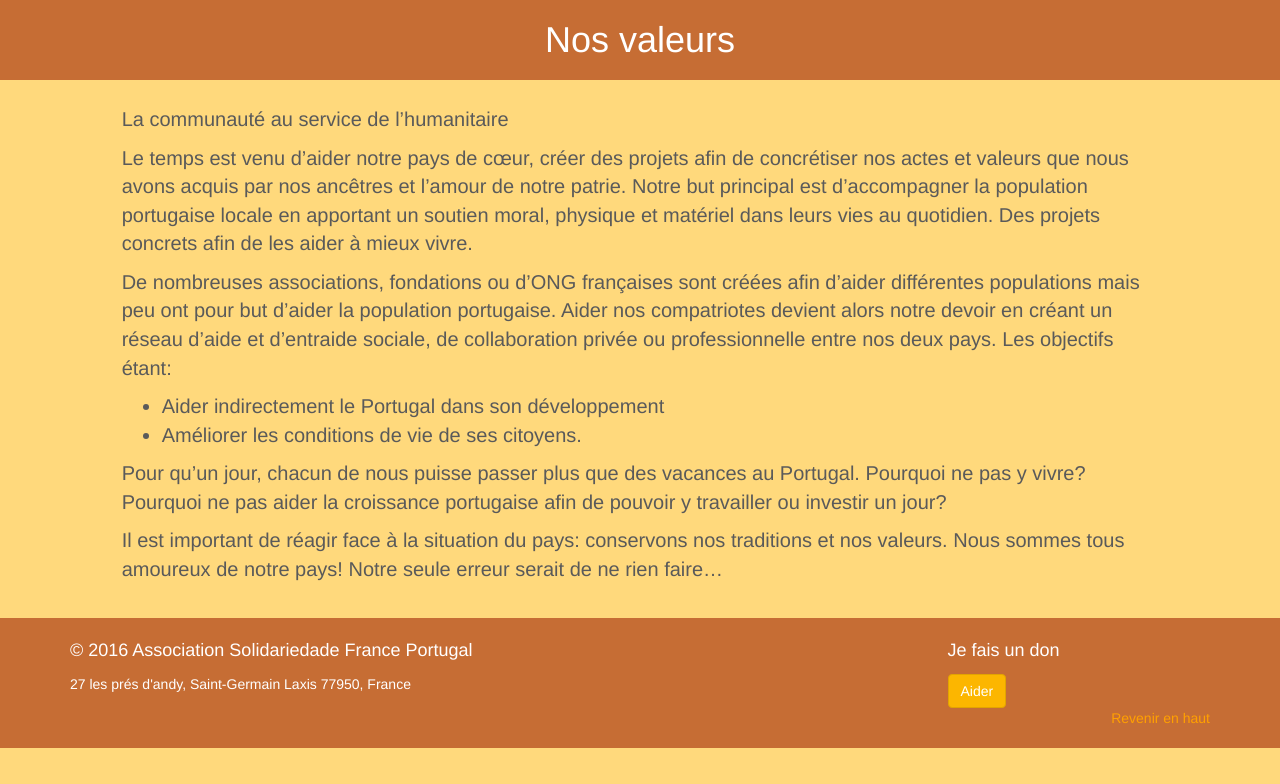
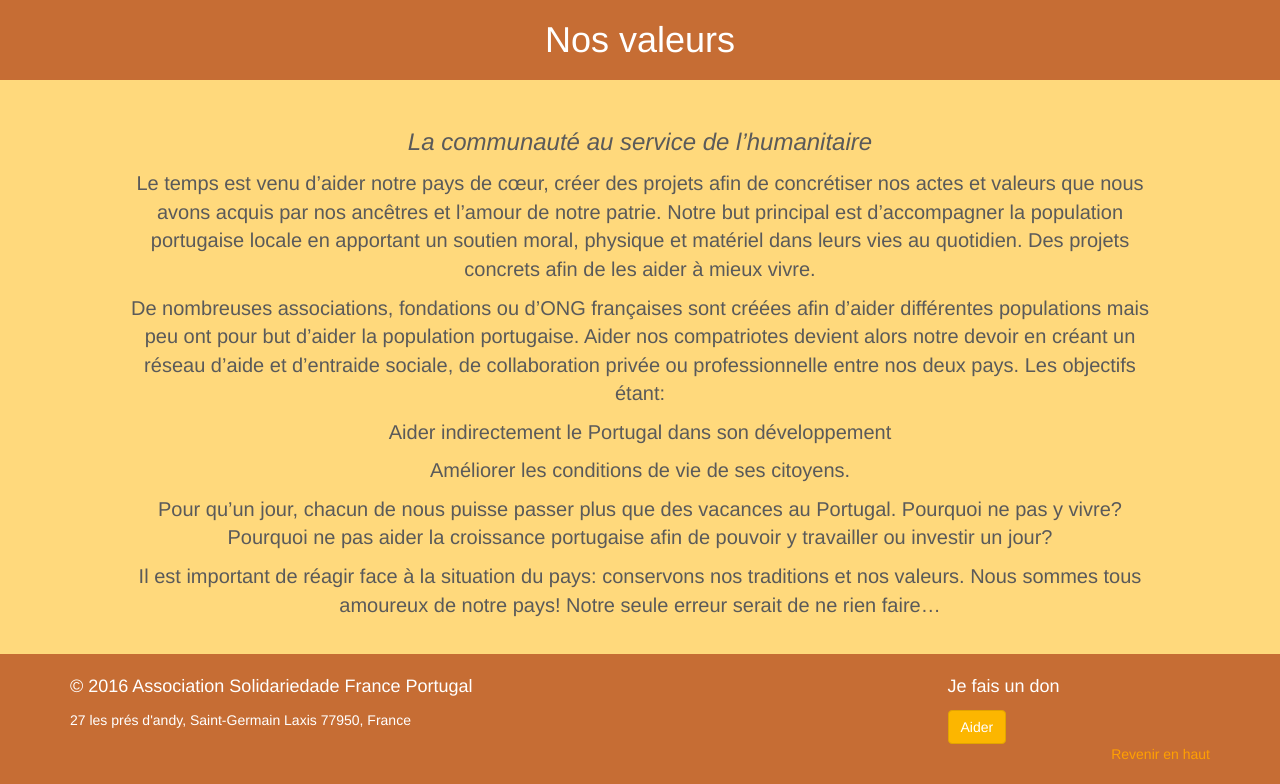
Before and after one commit to ZuluPro/solidariedade, a Django app: page /values in a window 1280 px wide. Shown: the part 100-884 px from the top of the page. Before the commit the page ends 848 px from the top, so only its background shows below. Run offline with Django 3.2, Linux system fonts and the light colour scheme; some libraries are stand-ins or nearby versions.

Commit message:
Little improvement

```diff
--- a/solidaridade/showcase/static/css/core.css
+++ b/solidaridade/showcase/static/css/core.css
@@ -218,6 +218,9 @@ nav.navbar {
 .featurette-image {
   border-radius: 10px;
 }
+.featurette-image-entry {
+  max-height: 400px
+}
 
 
 /* RESPONSIVE CSS
--- a/solidaridade/showcase/templates/showcase.html
+++ b/solidaridade/showcase/templates/showcase.html
@@ -47,12 +47,12 @@
   <div class="row featurette">
     <div class="col-md-7">
         <h2 class="featurette-heading"><a href="{{ last_entry.get_absolute_url }}">{{ last_entry.title }}</a></h2>
-        <p>{% blocktrans with date=last_entry.creation_date %}Publié le {{ date }}{% endblocktrans %}</p>
+        <p>{% blocktrans with date=last_entry.creation_date|date %}Publié le {{ date }}{% endblocktrans %}</p>
         <p class="lead">{{ last_entry.html_preview|safe }}</p>
         <p><a class="btn btn-primary btn-xl" href="{{ last_entry.get_absolute_url }}" role="button">{% trans "Voir plus" %}</a></p>
     </div>
     <div class="col-md-5">
-      <img class="featurette-image img-responsive center-block" src="{{ last_entry.image.url }}">
+      <img class="featurette-image img-responsive featurette-image-entry center-block" src="{{ last_entry.image.url }}">
     </div>
   </div>
   <hr class="featurette-divider">
--- a/solidaridade/showcase/templates/values.html
+++ b/solidaridade/showcase/templates/values.html
@@ -8,15 +8,15 @@
 <div class="container-light container-fluid">
   <div class="row">
     <div class="col-md-10 col-md-offset-1">
-      <p>{% trans "La communauté au service de l’humanitaire" %}</p>
+      <center>
+      <h3><i>{% trans "La communauté au service de l’humanitaire" %}</i></h3>
       <p>{% blocktrans %}Le temps est venu d’aider notre pays de cœur, créer des projets afin de concrétiser nos actes et valeurs que nous avons acquis par nos ancêtres et l’amour de notre patrie. Notre but principal est d’accompagner la population portugaise locale en apportant un soutien moral, physique et matériel dans leurs vies au quotidien. Des projets concrets afin de les aider à mieux vivre.{% endblocktrans %}</p>
       <p>{% blocktrans %}De nombreuses associations, fondations ou d’ONG françaises sont créées afin d’aider différentes populations mais peu ont pour but d’aider la population portugaise. Aider nos compatriotes devient alors notre devoir en créant un réseau d’aide et d’entraide sociale, de collaboration privée ou professionnelle entre nos deux pays. Les objectifs étant:{% endblocktrans %}</p>
-      <ul>
-       <li>{% blocktrans %}Aider indirectement le Portugal dans son développement{% endblocktrans %}</li>
-       <li>{% blocktrans %}Améliorer les conditions de vie de ses citoyens.{% endblocktrans %}</li>
-      </ul>
+       <p>{% blocktrans %}Aider indirectement le Portugal dans son développement{% endblocktrans %}</p>
+       <p>{% blocktrans %}Améliorer les conditions de vie de ses citoyens.{% endblocktrans %}</p>
       <p>{% blocktrans %}Pour qu’un jour, chacun de nous puisse passer plus que des vacances au Portugal. Pourquoi ne pas y vivre? Pourquoi ne pas aider la croissance portugaise afin de pouvoir y travailler ou investir un jour?{% endblocktrans %}</p>
       <p>{% blocktrans %}Il est important de réagir face à la situation du pays: conservons nos traditions et nos valeurs. Nous sommes tous amoureux de notre pays! Notre seule erreur serait de ne rien faire… {% endblocktrans %}</p>
+      </center>
     </div>
   </div>
 </div><!-- /.container -->
--- a/solidaridade/showcase/views.py
+++ b/solidaridade/showcase/views.py
@@ -3,7 +3,7 @@ from zinnia.models import Entry
 
 
 def showcase(request):
-    entry = Entry.objects.filter(status=2).exclude(image='').last()
+    entry = Entry.published.exclude(image='').first()
     return render(request, 'showcase.html', {
         'last_entry': entry
     })
```
